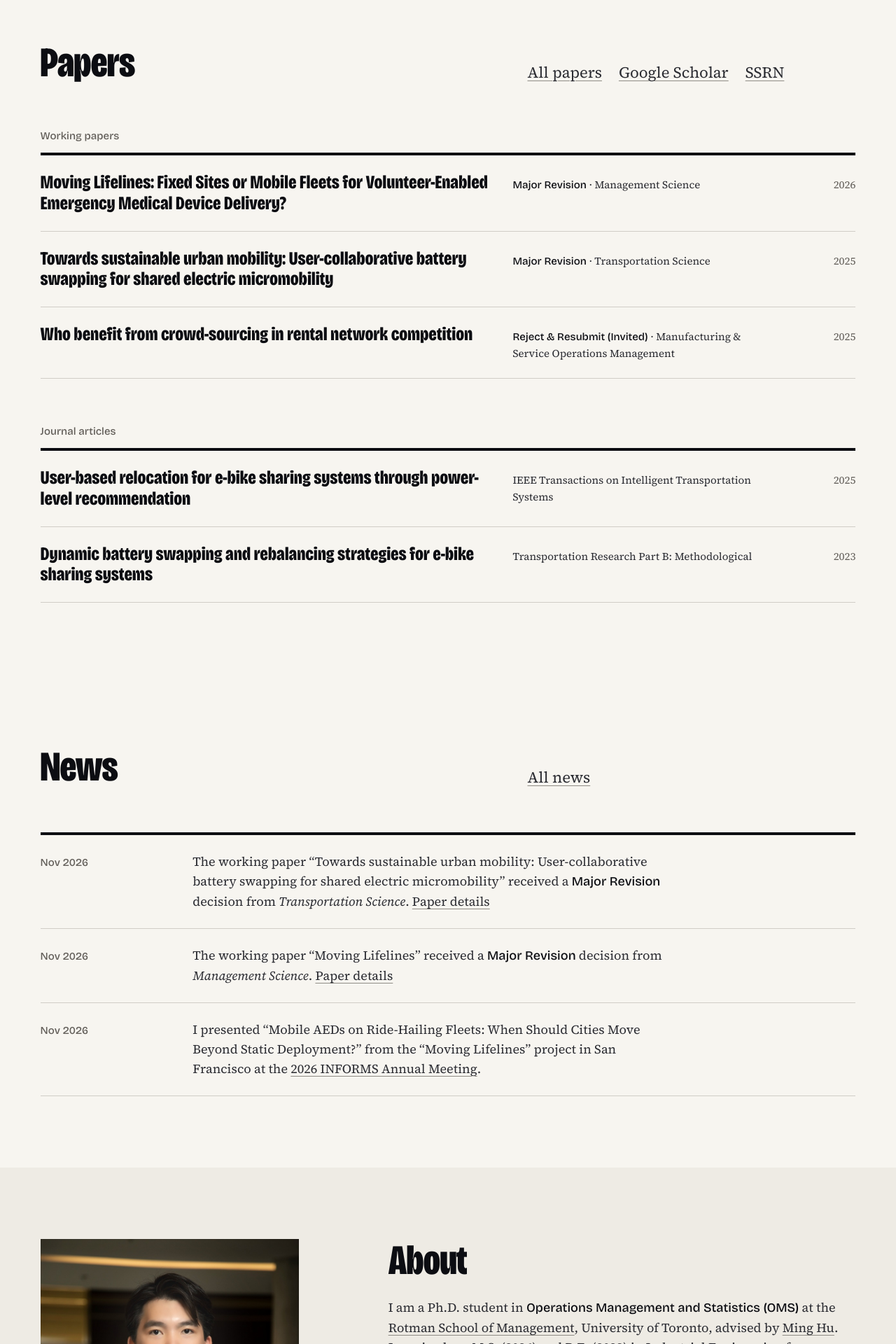
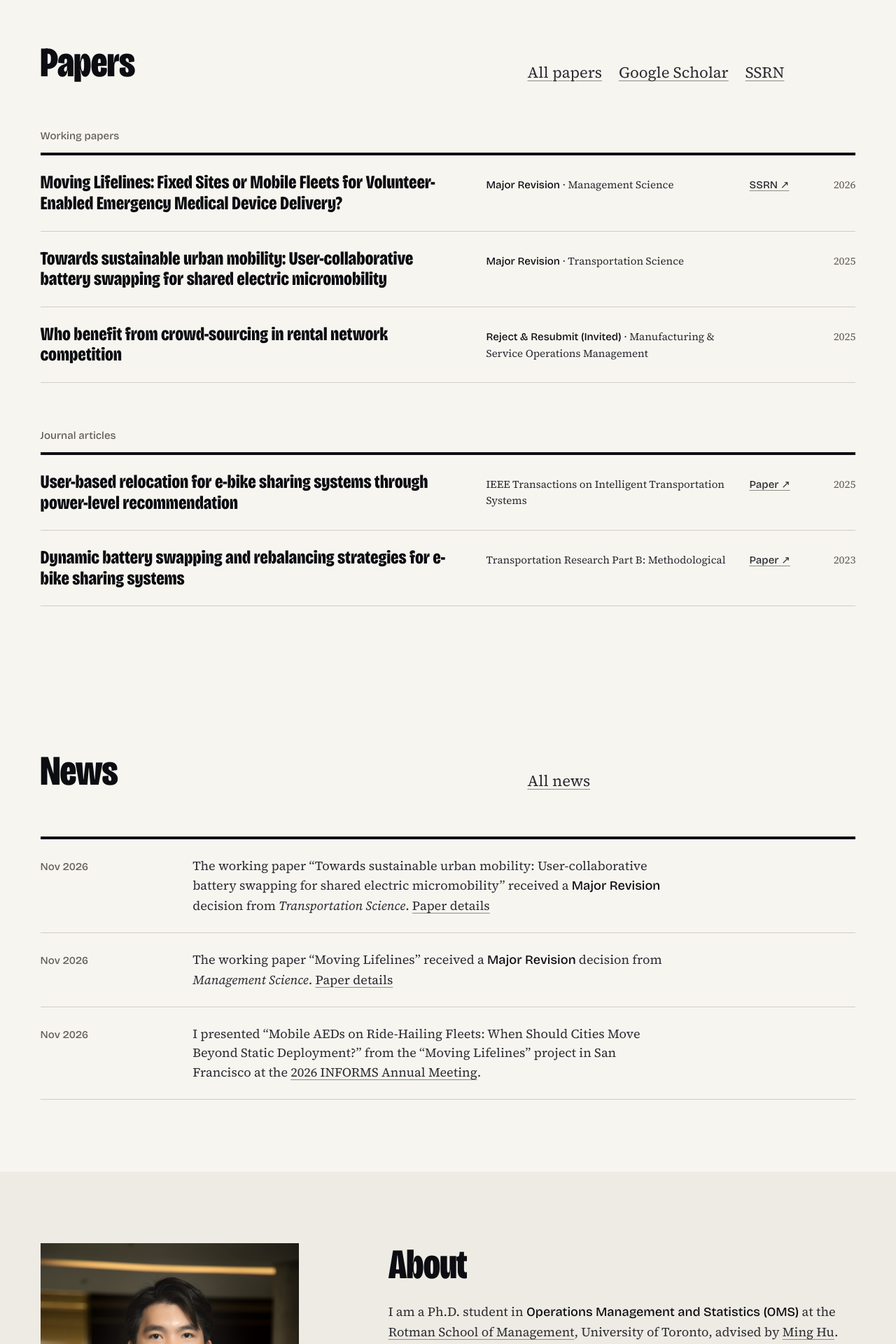
Before and after one commit to LIMYOYO/LIMYOYO.github.io, a Jekyll site: the page built from _pages/about.md, in a window 1280 px wide. Shown: the part 1777-3697 px from the top of the page at 70% size. Built offline with Jekyll 4.4.1, drawn with Linux system fonts in a browser that asks for light colours.

Commit message:
Link public papers from the paper lists
Co-Authored-By: Claude Opus 5.5 <noreply@anthropic.com>

```diff
--- a/_includes/paper-rows.html
+++ b/_includes/paper-rows.html
@@ -4,12 +4,11 @@
   {%- if include.label %}<p class="group__label">{{ include.label }}</p>{% endif %}
   <ul class="rows">
     {%- for post in papers %}
-    <li>
-      <a class="row" data-paper href="{{ post.url }}">
-        <span class="row__title">{{ post.title }}</span>
-        <span class="row__meta">{% if post.review_status %}<strong>{{ post.review_status | escape }}</strong> · {% endif %}{{ post.venue | escape }}</span>
-        <span class="row__year">{{ post.date | date: "%Y" }}</span>
-      </a>
+    <li class="row">
+      <a class="row__title" data-paper href="{{ post.url }}">{{ post.title }}</a>
+      <span class="row__meta">{% if post.review_status %}<strong>{{ post.review_status | escape }}</strong> · {% endif %}{{ post.venue | escape }}</span>
+      <span class="row__out">{% if post.paperurl %}<a href="{{ post.paperurl }}" aria-label="Read “{{ post.title | escape }}”{% if post.paperurl contains 'ssrn' %} on SSRN{% endif %}">{% if post.paperurl contains 'ssrn' %}SSRN{% else %}Paper{% endif %} ↗</a>{% endif %}</span>
+      <span class="row__year">{{ post.date | date: "%Y" }}</span>
     </li>
     {%- endfor %}
   </ul>
--- a/_pages/teaching.html
+++ b/_pages/teaching.html
@@ -16,6 +16,7 @@ permalink: /teaching/
         <a class="row" href="{{ post.url }}">
           <span class="row__title">{{ post.title }}</span>
           <span class="row__meta">{{ post.venue }}</span>
+          <span class="row__out"></span>
           <span class="row__year">{{ post.date | date: "%Y" }}</span>
         </a>
       </li>
--- a/assets/css/site.css
+++ b/assets/css/site.css
@@ -97,14 +97,15 @@ a:hover { text-decoration-color: var(--color-accent); }
 /* Rows: contents-style lists */
 .rows { list-style: none; margin: 0; padding: 0; border-top: var(--rule-heavy) solid var(--color-ink); }
 .rows > li { border-bottom: var(--rule-hair) solid var(--color-rule); }
-.row { display: grid; grid-template-columns: minmax(0, 7fr) minmax(0, 4fr) minmax(4ch, 1fr); gap: var(--gap-columns); align-items: baseline; padding-block: var(--space-lg); text-decoration: none; color: inherit; }
-a.row:hover .row__title { text-decoration: underline; text-decoration-color: var(--color-accent); text-decoration-thickness: 2px; text-underline-offset: 0.15em; }
-.row__title { font-family: var(--font-display); font-weight: 800; font-variation-settings: "wdth" 75, "opsz" 48; font-size: var(--text-title); line-height: 1.1; color: var(--color-ink); letter-spacing: -0.005em; }
+.row { display: grid; grid-template-columns: minmax(0, 7fr) minmax(0, 4fr) 9ch 4ch; gap: var(--gap-columns); align-items: baseline; padding-block: var(--space-lg); text-decoration: none; color: inherit; }
+a.row:hover .row__title, a.row__title:hover { text-decoration: underline; text-decoration-color: var(--color-accent); text-decoration-thickness: 2px; text-underline-offset: 0.15em; }
+.row__title { font-family: var(--font-display); font-weight: 800; font-variation-settings: "wdth" 75, "opsz" 48; font-size: var(--text-title); line-height: 1.1; color: var(--color-ink); letter-spacing: -0.005em; text-decoration: none; }
+.row__out { font-family: var(--font-display); font-weight: 500; font-variation-settings: "opsz" 12; font-size: var(--text-sm); }
 .row__meta { font-size: var(--text-sm); color: var(--color-ink-2); }
 .row__meta strong { color: var(--color-ink); }
 .row__year { font-size: var(--text-sm); color: var(--color-muted); text-align: right; }
 @media (max-width: 48rem) {
-  .row { grid-template-columns: 1fr auto; gap: var(--space-xs) var(--space-md); }
+  .row { grid-template-columns: 1fr auto auto; gap: var(--space-xs) var(--space-md); }
   .row__title { grid-column: 1 / -1; }
 }
 .group + .group { margin-top: var(--space-2xl); }
```
Also changed, not shown: tests/site.test.mjs (+19 -0 lines).
